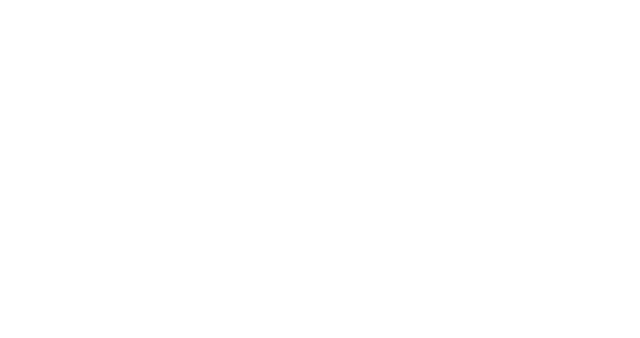
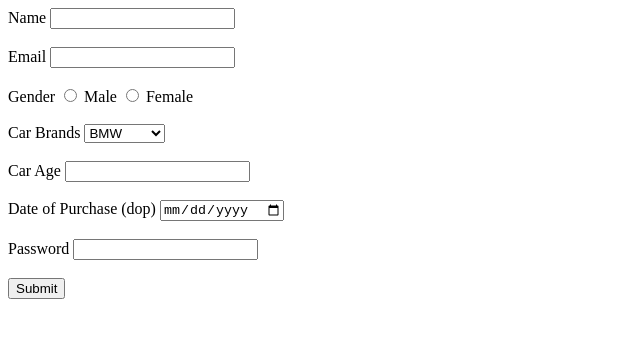
Before and after one commit to acciojob/car-insurance-form-mani-86-max, a website: page main.html in a window 1280 px wide. Shown: the whole page, without its empty margins (0-640 px from the left). Drawn offline with Linux system fonts and the light colour scheme.

Commit message:
created a submission

```diff
--- a/main.html
+++ b/main.html
@@ -8,6 +8,46 @@
 
 <body>
 	<!-- the entire body must be written by student -->
+
+	<form method="post">
+		<label for="name">Name</label>
+		<input type="text" id="name" required>
+		<br><br>
+		<label for="email">Email</label>
+		<input type="email" id="email" required>
+		<br><br>
+		<label>Gender</label>
+		<input type="radio" id="male" name="gender" value="male" required>
+		 <label for="male">Male</label>
+		 <input type="radio" id="female" name="gender" value="Female">
+        <label for="female">Female</label>
+		 <br><br>
+		<label for="cars">Car Brands</label>
+        <select id="cars">
+            <option value="BMW">BMW</option>
+            <option value="Audi">Audi</option>
+            <option value="Mercedez">Mercedez</option>
+        </select>
+		 <br><br>
+
+        <label for="carage">Car Age</label>
+        <input type="number" id="carage" required>
+
+        <br><br>
+
+        <label for="dop">Date of Purchase (dop)</label>
+        <input type="date" id="dop" required>
+
+        <br><br>
+
+        <label for="password">Password</label>
+        <input type="password" id="password" required>
+
+        <br><br>
+		<button type="submit">Submit</button>
+	</form>
+
+
     <script type="text/javascript" src="./script.js">
 </script>
 
```
